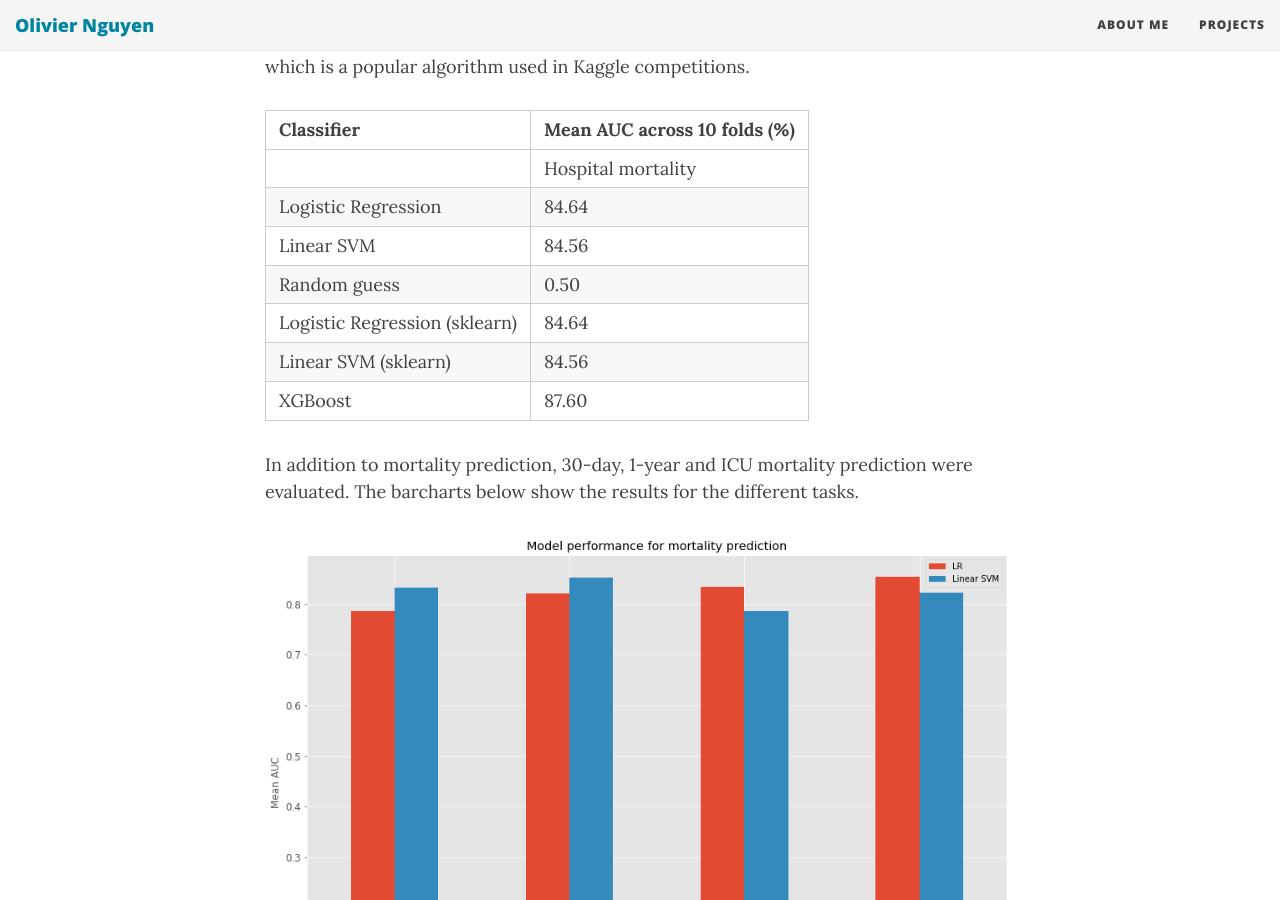
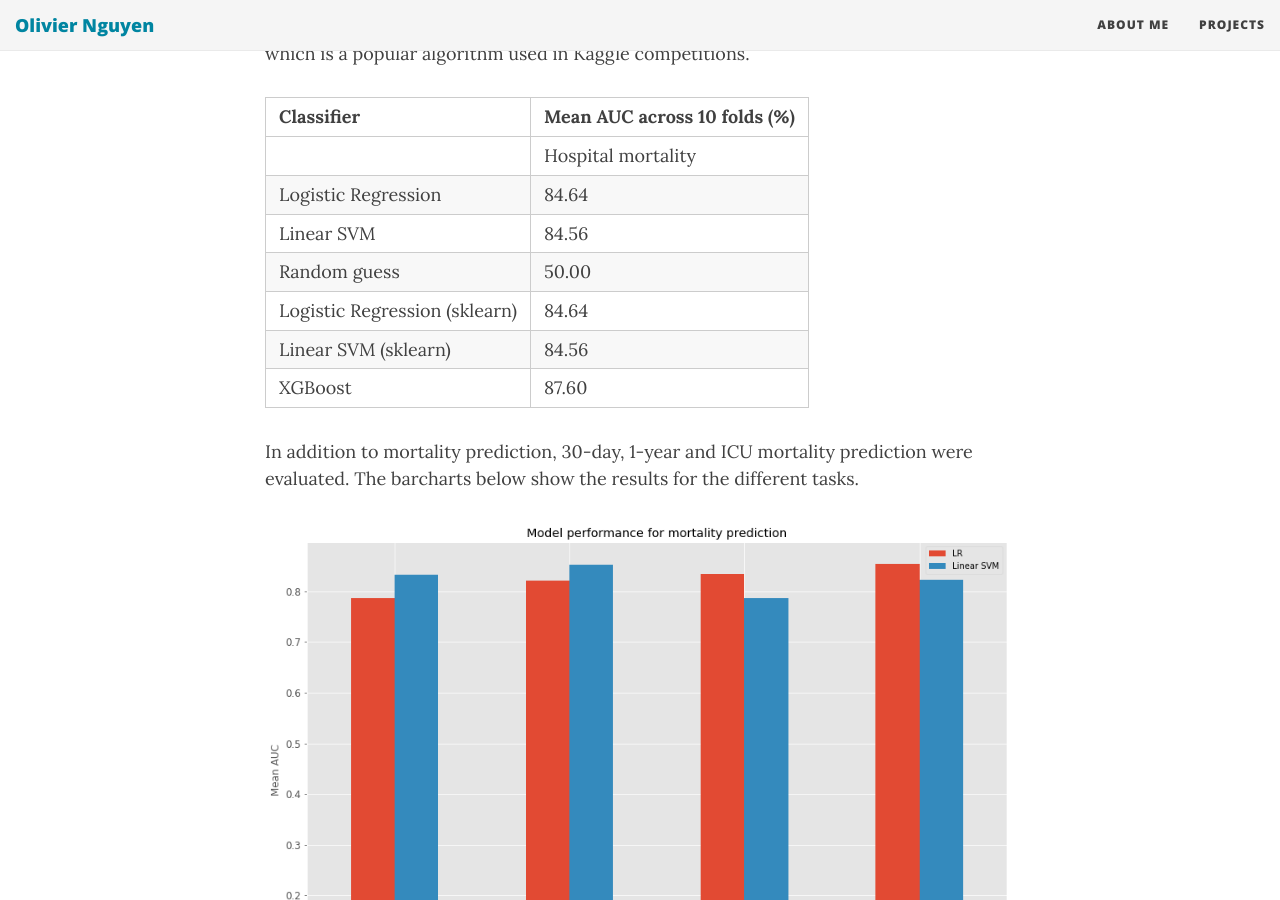
Before and after one commit to olinguyen/olinguyen.github.io, a Jekyll site: the page built from _posts/2017-06-26-gsoc-recap.md, in a window 1280 px wide and 900 px high, scrolled down 7867 px. Built offline with Jekyll 4.4.1, drawn with Linux system fonts in a browser that asks for light colours; nearby versions of some CDN libraries; comment, search, counter and statistics services are not loaded.

Commit message:
fixed plots and figures

```diff
--- a/_posts/2017-06-26-gsoc-recap.md
+++ b/_posts/2017-06-26-gsoc-recap.md
@@ -145,7 +145,7 @@
 |                     | Hospital mortality |
 | Logistic Regression | 84.64              |
 | Linear SVM          | 84.56              |
-| Random guess         |          0.50           |
+| Random guess         |          50.00           |
 | Logistic Regression (sklearn)         |  84.64              |
 | Linear SVM (sklearn)         |    84.56              |
 | XGBoost             | 87.60              |
```
Also changed, not shown: img/week2/hist-mimic.png, img/week4/pca-2d.png, img/week4/t-sne.png.
